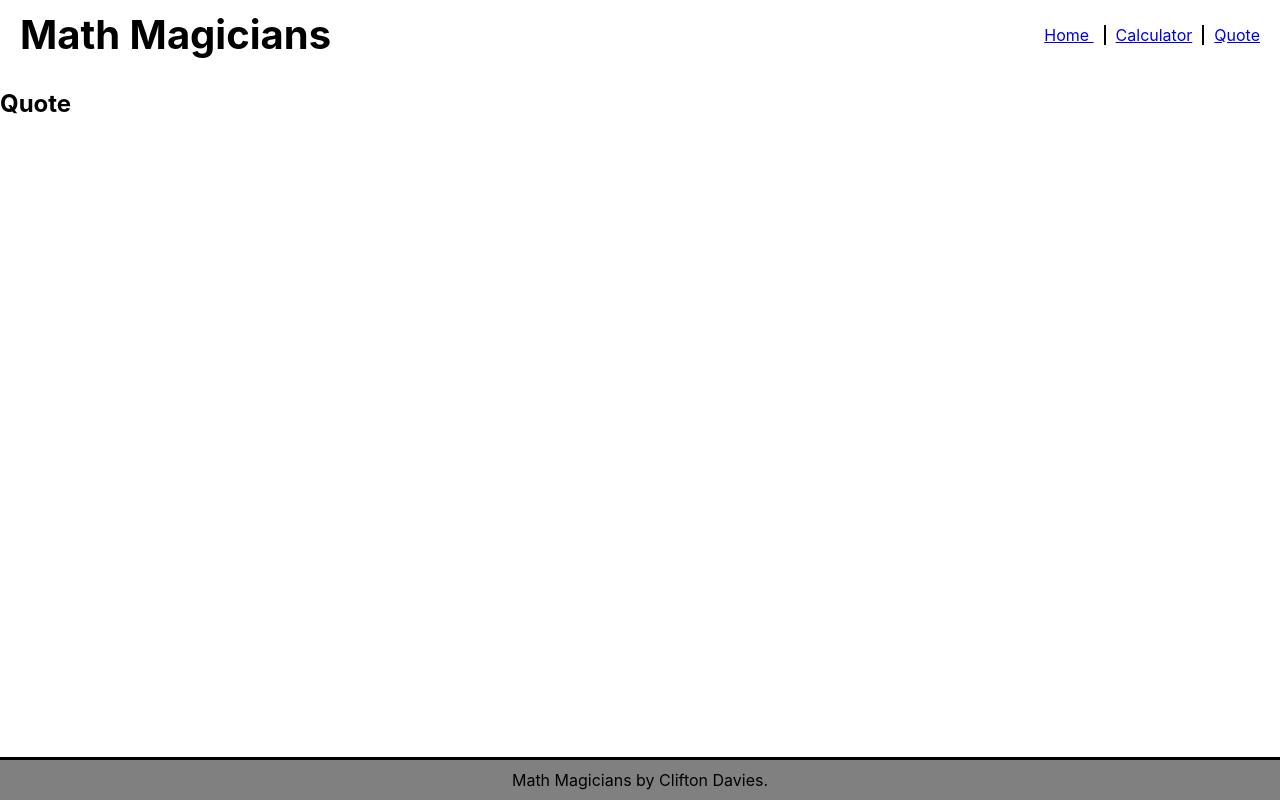
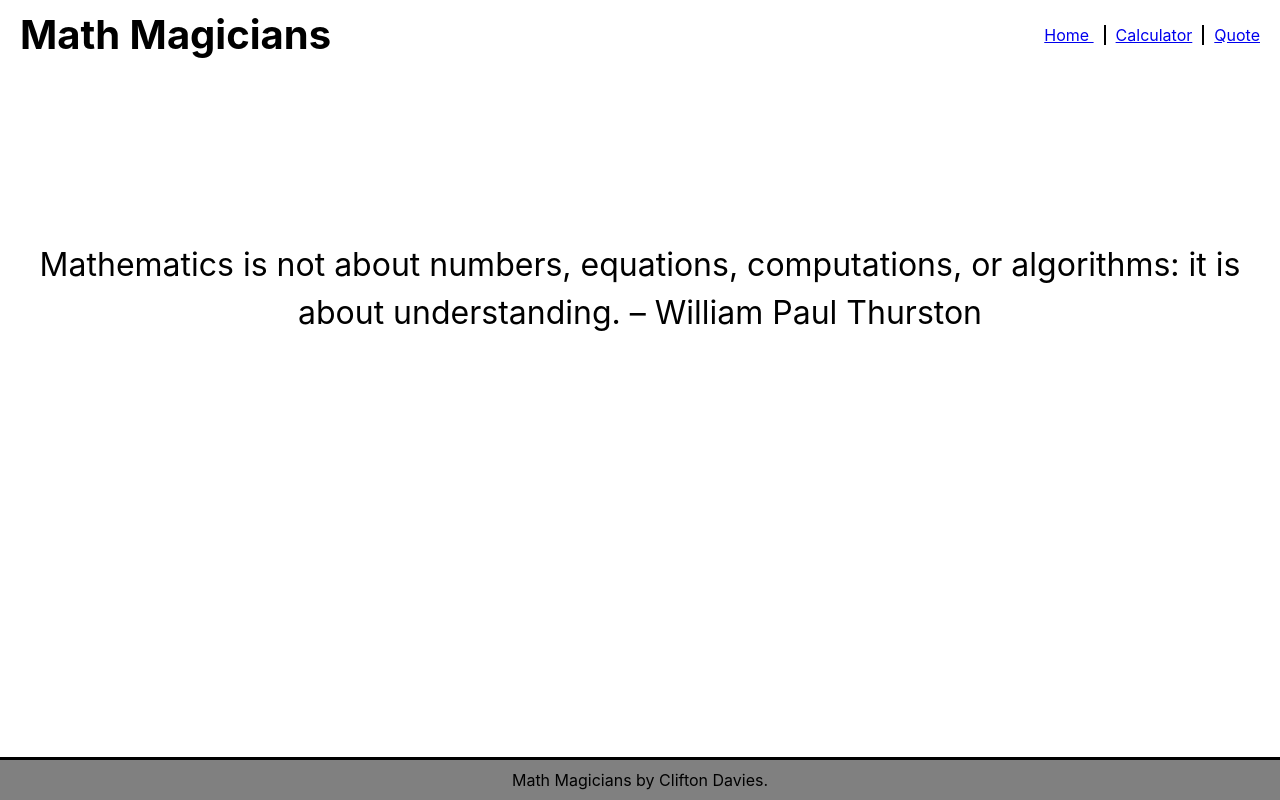
Before and after one commit to cliftondavies/Math-Magicians, a React (Create React App) app: page /quote in a window 1280 px wide. Built offline with nearby package versions, Linux system fonts and the light colour scheme.

Commit message:
Update and style quote page

```diff
--- a/src/components/Quote.js
+++ b/src/components/Quote.js
@@ -1,7 +1,13 @@
-const Quote = () => (
-  <h2>
-    Quote
-  </h2>
-);
+const Quote = () => {
+  const paragraph = 'Mathematics is not about numbers, equations, computations, or algorithms: it is about understanding. – William Paul Thurston';
+
+  return (
+    <main className="quote">
+      <p>
+        {paragraph}
+      </p>
+    </main>
+  );
+};
 
 export default Quote;
--- a/src/index.css
+++ b/src/index.css
@@ -94,3 +94,15 @@ code {
 .home p:first-of-type {
   margin-bottom: 25px;
 }
+
+.quote {
+  display: flex;
+  align-items: center;
+  height: 400px;
+  font-size: 32px;
+  text-align: center;
+}
+
+.quote p {
+  line-height: 1.5;
+}
```
